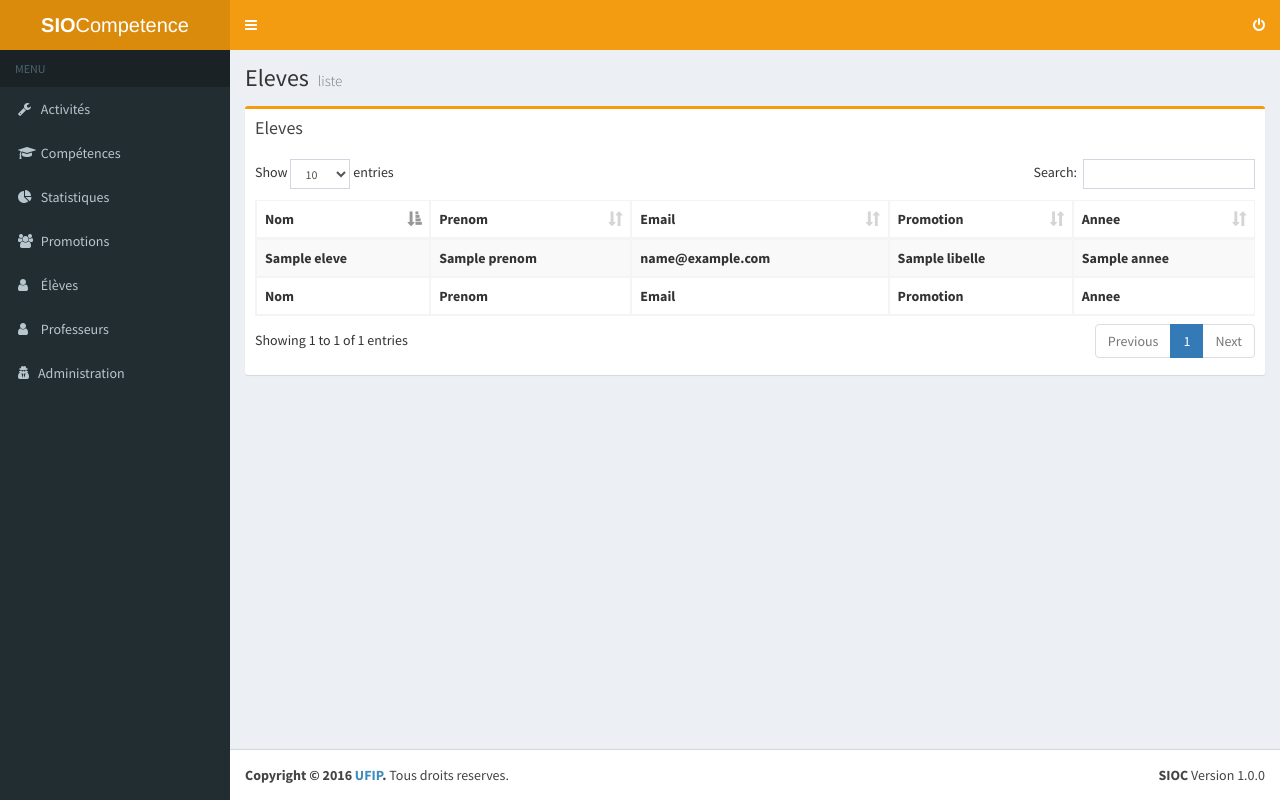
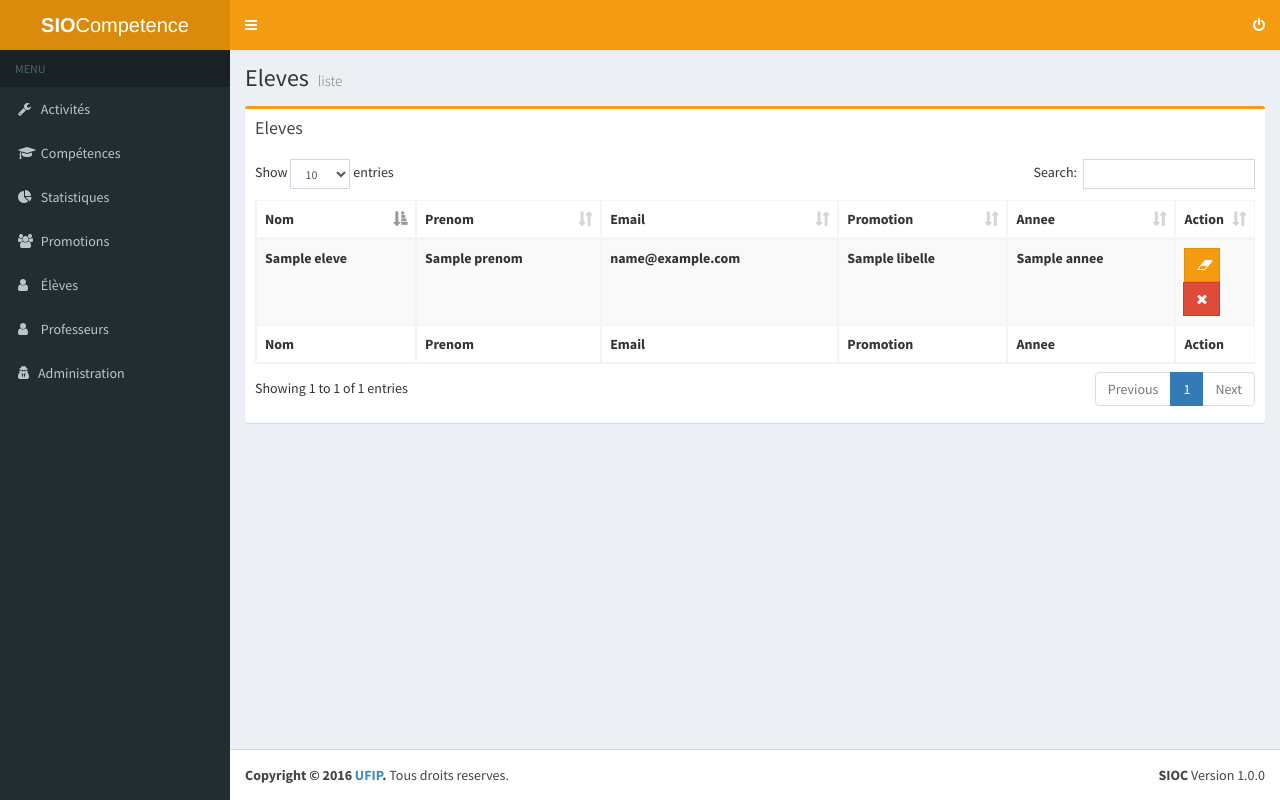
Before and after one commit to RemiLelaidier/SIOC-Silex, a PHP site: template vues/eleves.html.twig in a window 1280 px wide. Run offline with PHP 8.4, Linux system fonts and the light colour scheme; the template is opened without the code that fills it: most values are stand-ins (such as "Sample title", 1, 10 or a date in 2020); lists and menus that the app fills with data are empty; some libraries are stand-ins or nearby versions.

Commit message:
Activite

```diff
--- a/vues/eleves.html.twig
+++ b/vues/eleves.html.twig
@@ -26,6 +26,7 @@
                         <th>Email</th>
                         <th>Promotion</th>
                         <th>Annee</th>
+                        <th>Action</th>
                       </tr>
                     </thead>
                     <tbody>
@@ -36,6 +37,12 @@
                             <th>{{ eleve.getMail() }}</th>
                             <th>{{ eleve.getLibelle() }}</th>
                             <th>{{ eleve.getAnnee() }}</th>
+                            <th style="width:60px; text-align:center;" >
+                                  <div class="btn-group">
+                                      <button type="button" title="Modifier" class="btn btn-warning btn-flat" style="margin-right:5px;"><i class="fa fa-eraser" style="width:10px;"></i></button>
+                                      <button type="button" title="Supprimer"  class="btn btn-danger btn-flat"><i class="fa fa-times"></i></button>
+                                  </div>
+                            </th>
                           </tr>
                         {% endfor %}
                     </tbody>
@@ -46,6 +53,7 @@
                         <th>Email</th>
                         <th>Promotion</th>
                         <th>Annee</th>
+                        <th>Action</th>
                       </tr>
                     </tfoot>
                   </table>
```
Also changed, not shown: vues/professeurs.html.twig (+7 -0 lines), vues/promotion.html.twig (+8 -0 lines).
